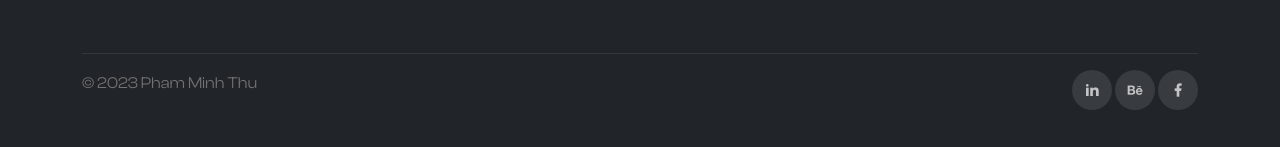
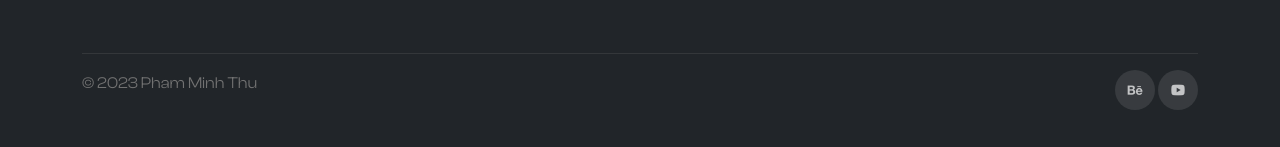
Before and after one commit to pamitu/pamitu.github.io, a plain HTML site: page index.html in a window 1280 px wide. Shown: the part 3174-3321 px from the top of the page. Drawn offline with nearby package versions, Linux system fonts and the light colour scheme.

Commit message:
update may 18

```diff
--- a/index.html
+++ b/index.html
@@ -243,9 +243,9 @@
                     </div>
                     <div class="col-auto">
                         <div class="social-icons">
-                            <a href="https://www.linkedin.com/in/th%C6%B0-ph%E1%BA%A1m-745974214/" target="_blank"><i class="ri-linkedin-fill"></i></a>
+                            <!-- <a href="https://www.linkedin.com/in/th%C6%B0-ph%E1%BA%A1m-745974214/" target="_blank"><i class="ri-linkedin-fill"></i></a> -->
                             <a href="https://www.behance.net/thphm4" target="_blank"><i class="ri-behance-fill"></i></a>
-                            <a href="https://www.facebook.com/thuph4m" target="_blank"><i class="ri-facebook-fill"></i></a>
+                            <a href="https://www.youtube.com/channel/UChhXt6pr5fKew-CmD-4ktMA" target="_blank"><i class="ri-youtube-fill"></i></a>
                         </div>
                     </div>
                 </div>
```
Also changed, not shown: project-1.html (+2 -2 lines), project-10.html (+2 -2 lines), project-11.html (+2 -2 lines), project-12.html (+2 -2 lines), project-2.html (+2 -2 lines), project-3.html (+2 -2 lines), project-4.html (+2 -2 lines), project-5.html (+2 -2 lines), project-6.html (+2 -2 lines), project-7.html (+2 -2 lines), project-8.html (+2 -2 lines), project-9.html (+2 -2 lines), resume.html (+2 -2 lines).
